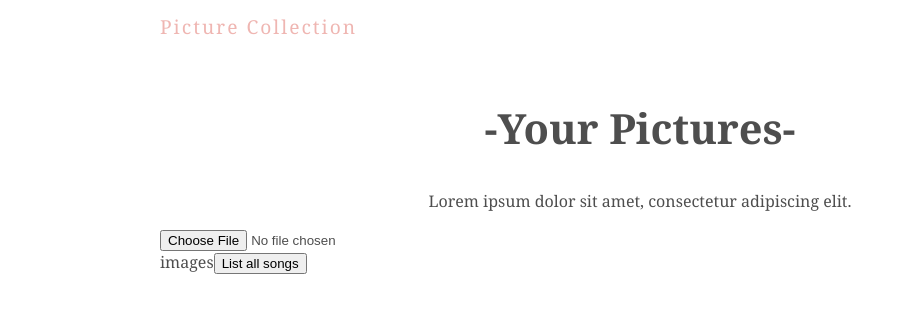
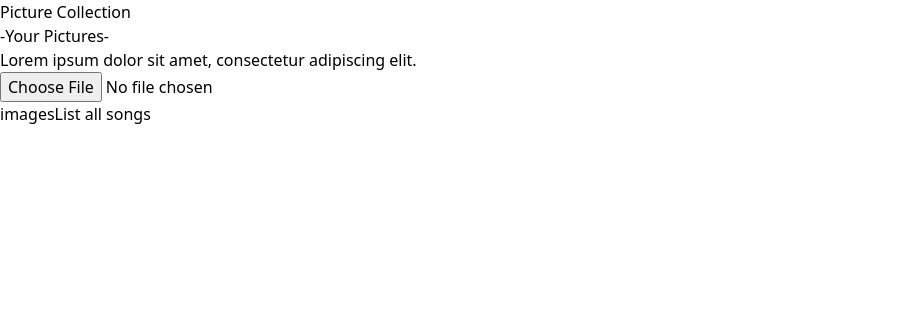
Before and after one commit to yutive/picture-collection, a React (Create React App) app: page / in a window 1280 px wide. Shown: the top 312 px of the page, without its empty margins (0-910 px from the left). Built offline with nearby package versions, Linux system fonts and the light colour scheme.

Commit message:
implemented Tailwind CSS

```diff
--- a/src/index.css
+++ b/src/index.css
@@ -1,42 +1,3 @@
-
-@import url('https://fonts.googleapis.com/css2?family=Noto+Serif:wght@400;700&display=swap');
-
-:root{
-  --primary: #efb6b2;
-  --secondary: #4e4e4e;
-  --error: #ff4a4a;
-}
-
-/* base styles & title */
-body{
-  font-family: "Noto Serif", serif;
-  color: var(--secondary);
-}
-.App{
-  max-width: 960px;
-  margin: 0 auto;
-}
-.title h1{
-  color: var(--primary);
-  font-size: 1.2rem;
-  letter-spacing: 2px;
-  font-weight: normal;
-}
-.title h2, .title p{
-  text-align: center;
-}
-.title h2{
-  margin-top: 60px;
-  font-size: 2.6rem;
-}
-
-/* upload form styles */
-
-
-/* progress bar styles */
-
-
-/* image grid styles */
-
-
-/* modal styles */
+@tailwind base;
+@tailwind components;
+@tailwind utilities;
```
